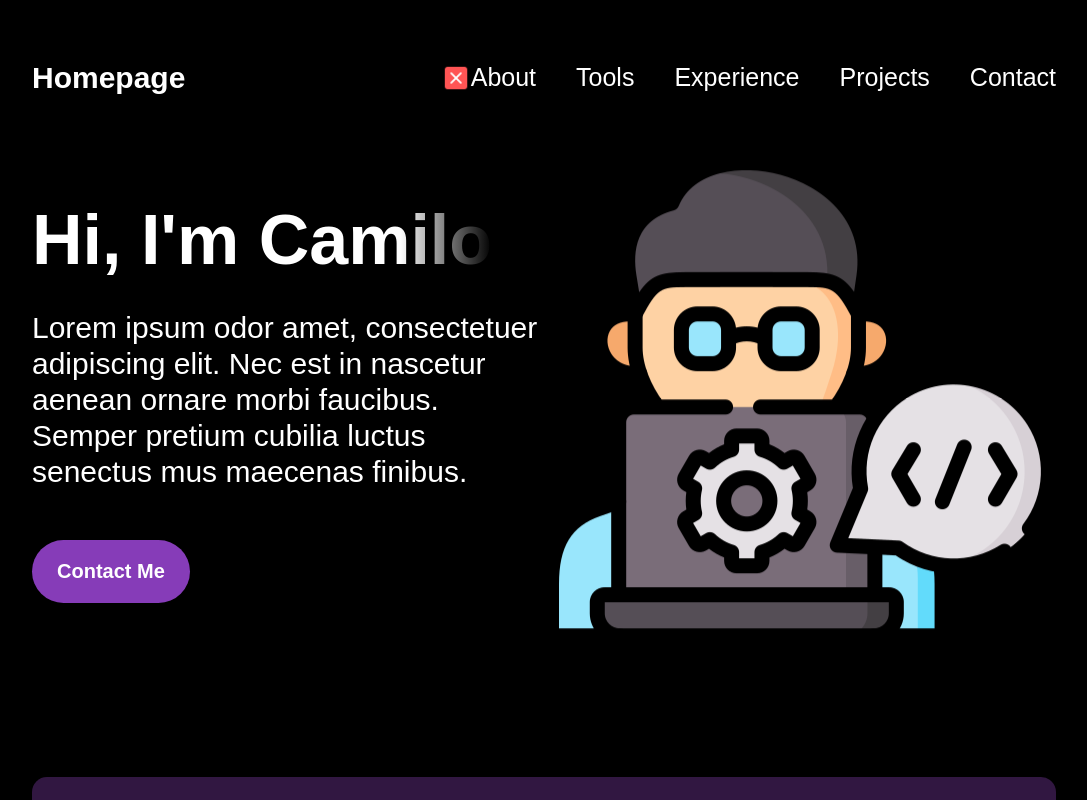
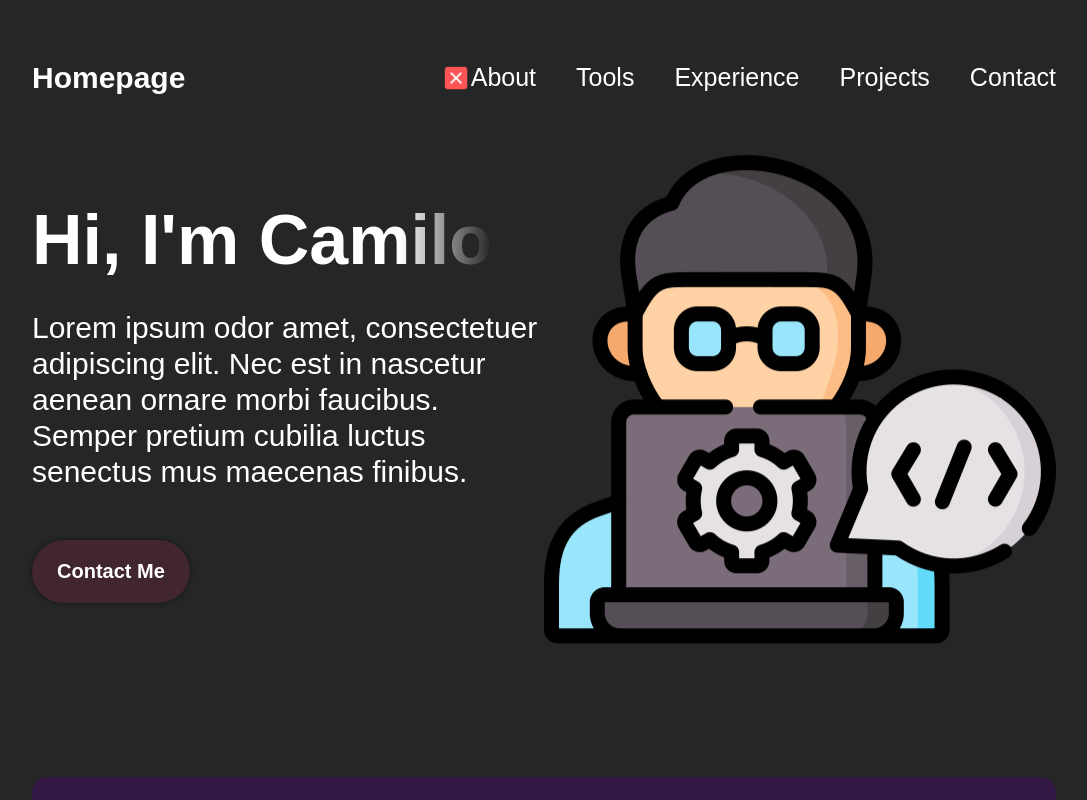
Before and after one commit to juancmorenoh/portfolio, a React (Vite) app: page / in a window 1280 px wide. Shown: the top 800 px of the page, without its empty margins (96-1183 px from the left). Built offline with nearby package versions, Linux system fonts and the light colour scheme.

Commit message:
-Add Roboto font from google fonts -Modify colours in vars.css

```diff
--- a/index.html
+++ b/index.html
@@ -4,6 +4,11 @@
     <meta charset="UTF-8" />
     <link rel="icon" type="image/png" href="/titleIcon.png">
     <meta name="viewport" content="width=device-width, initial-scale=1.0" />
+
+    <link rel="preconnect" href="https://fonts.googleapis.com">
+    <link rel="preconnect" href="https://fonts.gstatic.com" crossorigin>
+    <link href="https://fonts.googleapis.com/css2?family=Roboto:ital,wght@0,100..900;1,100..900&display=swap" rel="stylesheet">
+
     <title>Camilo Portfolio</title>
   </head>
   <body>
--- a/src/vars.css
+++ b/src/vars.css
@@ -1,10 +1,11 @@
 :root{
   /*colours*/
   --color-text : rgb(255, 255, 255);
-  --color-primary: rgb(134, 60, 184);
-  --color-secondary: rgb(78, 82, 145);
-  --color-dark: rgb(91, 57, 110);
-  --color-bg: rgb(0, 0, 0);
+  --color-primary: #41272d;
+  --color-secondary: #3f1f22;
+  --color-dark: #484149;
+  --color-bg: #252627;
   /* fonts */
   --font-roboto: "Roboto";
+  --font-arial: "Arial";
 }
```
